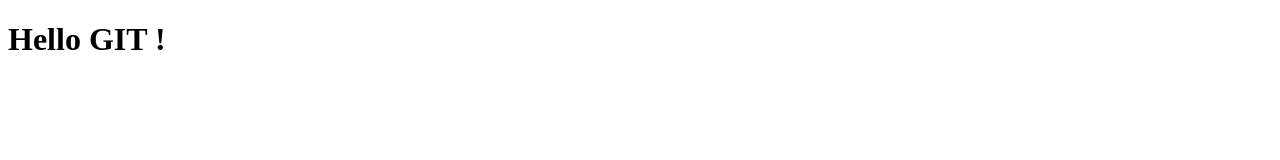
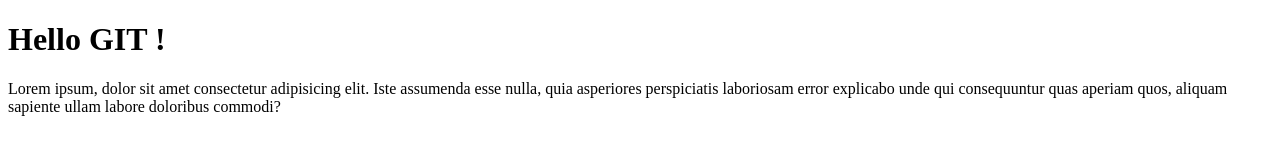
Before and after one commit to JanKrysztop/git-course-4, a plain HTML site: page index.html in a window 1280 px wide. Drawn offline with Linux system fonts and the light colour scheme.

Commit message:
added paragraph into index.html

```diff
--- a/index.html
+++ b/index.html
@@ -8,5 +8,6 @@
 </head>
 <body>
     <h1>Hello GIT !</h1>
+    <p>Lorem ipsum, dolor sit amet consectetur adipisicing elit. Iste assumenda esse nulla, quia asperiores perspiciatis laboriosam error explicabo unde qui consequuntur quas aperiam quos, aliquam sapiente ullam labore doloribus commodi?</p>
 </body>
 </html>
```
